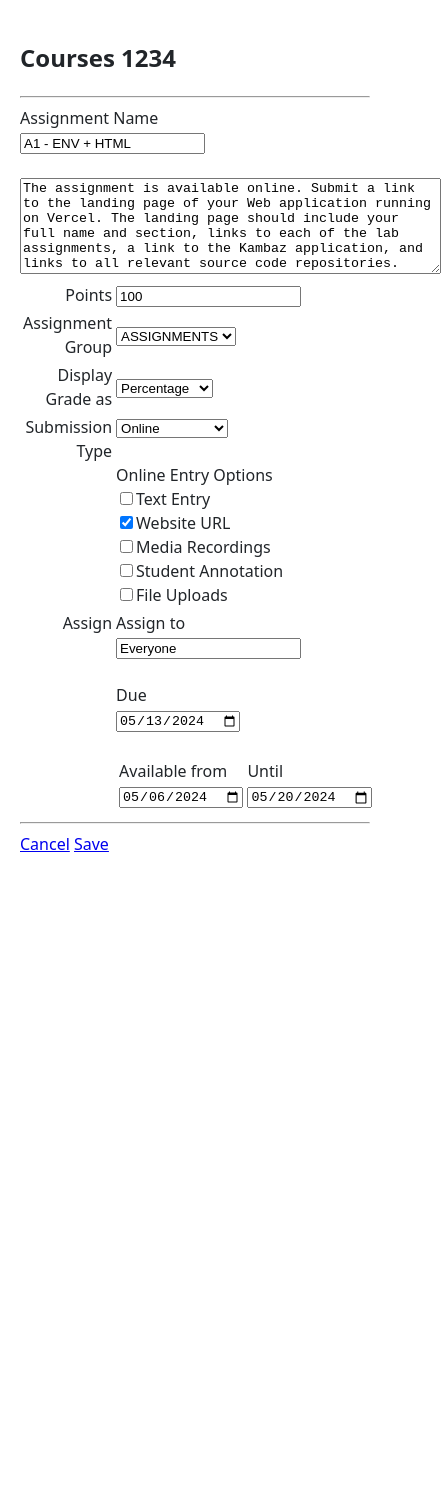
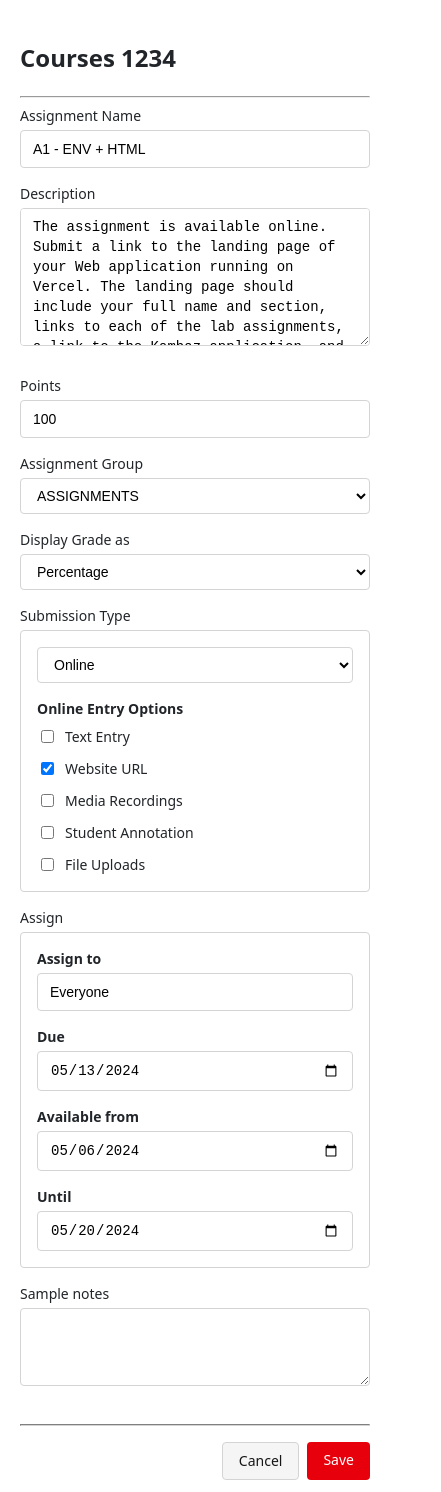
Before and after one commit to sesha-2k3/webdev-client, a Next.js app: page /courses/1234/assignments/123 in a window 390 px wide. Shown: the whole page, 441 px wide, since content can reach past the window. Before the commit the page ends 868 px from the top, so only its background shows below. Built offline with nearby package versions, Linux system fonts and the light colour scheme.

Commit message:
sec: 2.4.8-2.4.9 Kambaz: assignment editor, account screens

```diff
--- a/app/(kambaz)/account/Navigation.tsx
+++ b/app/(kambaz)/account/Navigation.tsx
@@ -1,10 +1,28 @@
+"use client";
 import Link from "next/link";
+import { usePathname } from "next/navigation";
 export default function AccountNavigation() {
+  const pathname = usePathname() ?? "";
+  const links = [
+    { label: "Signin", path: "/account/signin" },
+    { label: "Signup", path: "/account/signup" },
+    { label: "Profile", path: "/account/profile" },
+  ];
   return (
-    <div id="wd-account-navigation">
-      <Link href="/account/signin">Signin</Link> <br />
-      <Link href="/account/signup">Signup</Link> <br />
-      <Link href="/account/profile">Profile</Link> <br />
+    <div id="wd-account-navigation" className="wd list-group rounded-none text-lg">
+      {links.map((link) => (
+        <Link
+          key={link.path}
+          href={link.path}
+          className={
+            pathname === link.path
+              ? "list-group-item active border-0"
+              : "list-group-item border-0 text-red-600"
+          }
+        >
+          {link.label}
+        </Link>
+      ))}
     </div>
   );
 }
--- a/app/(kambaz)/account/layout.tsx
+++ b/app/(kambaz)/account/layout.tsx
@@ -4,19 +4,11 @@
   children,
 }: Readonly<{ children: ReactNode }>) {
   return (
-    <div id="wd-kambaz-account">
-      <table>
-        <tbody>
-          <tr>
-            <td valign="top">
-              <AccountNavigation />
-            </td>
-            <td valign="top" width="100%">
-              {children}
-            </td>
-          </tr>
-        </tbody>
-      </table>
+    <div id="wd-kambaz-account" className="flex gap-4">
+      <div className="w-[140px] shrink-0">
+        <AccountNavigation />
+      </div>
+      <div className="min-w-0 flex-1">{children}</div>
     </div>
   );
 }
--- a/app/(kambaz)/account/profile/page.tsx
+++ b/app/(kambaz)/account/profile/page.tsx
@@ -1,41 +1,59 @@
 import Link from "next/link";
 export default function Profile() {
   return (
-    <div id="wd-profile-screen">
-      <h3>Profile</h3>
+    <div id="wd-profile-screen" className="max-w-sm">
+      <h1 className="mb-3 text-2xl font-semibold">Profile</h1>
       <input
         defaultValue="alice"
         placeholder="username"
-        className="wd-username"
+        className="wd-username mb-2 w-full rounded border border-neutral-300 px-3 py-2"
       />
-      <br />
       <input
         defaultValue="123"
         placeholder="password"
         type="password"
-        className="wd-password"
+        className="wd-password mb-2 w-full rounded border border-neutral-300 px-3 py-2"
       />
-      <br />
-      <input defaultValue="Alice" placeholder="First Name" id="wd-firstname" />
-      <br />
+      <input
+        defaultValue="Alice"
+        placeholder="First Name"
+        id="wd-firstname"
+        className="mb-2 w-full rounded border border-neutral-300 px-3 py-2"
+      />
       <input
         defaultValue="Wonderland"
         placeholder="Last Name"
         id="wd-lastname"
+        className="mb-2 w-full rounded border border-neutral-300 px-3 py-2"
       />
-      <br />
-      <input defaultValue="2000-01-01" type="date" id="wd-dob" />
-      <br />
-      <input defaultValue="alice@wonderland" type="email" id="wd-email" />
-      <br />
-      <select defaultValue="FACULTY" id="wd-role">
+      <input
+        defaultValue="2000-01-01"
+        type="date"
+        id="wd-dob"
+        className="mb-2 w-full rounded border border-neutral-300 px-3 py-2"
+      />
+      <input
+        defaultValue="alice@wonderland"
+        type="email"
+        id="wd-email"
+        className="mb-2 w-full rounded border border-neutral-300 px-3 py-2"
+      />
+      <select
+        defaultValue="FACULTY"
+        id="wd-role"
+        className="mb-2 w-full rounded border border-neutral-300 bg-white px-3 py-2"
+      >
         <option value="USER">User</option>
         <option value="ADMIN">Admin</option>
         <option value="FACULTY">Faculty</option>
         <option value="STUDENT">Student</option>
       </select>
-      <br />
-      <Link href="/account/signin">Sign out</Link>
+      <Link
+        href="/account/signin"
+        className="block w-full rounded bg-red-600 px-3 py-2 text-center text-white no-underline"
+      >
+        Sign out
+      </Link>
     </div>
   );
 }
--- a/app/(kambaz)/account/signin/page.tsx
+++ b/app/(kambaz)/account/signin/page.tsx
@@ -1,26 +1,35 @@
 import Link from "next/link";
 export default function Signin() {
   return (
-    <div id="wd-signin-screen">
-      <h3>Sign in</h3>
+    <div id="wd-signin-screen" className="max-w-sm">
+      <h1 className="mb-3 text-2xl font-semibold">Sign in</h1>
       <input
         placeholder="username"
-        className="wd-username"
         defaultValue="ada"
-      />{" "}
-      <br />
+        className="wd-username mb-2 w-full rounded border border-neutral-300 px-3 py-2"
+      />
       <input
         placeholder="password"
         type="password"
-        className="wd-password"
         defaultValue="123"
-      />{" "}
-      <br />
-      <Link href="/dashboard" id="wd-signin-btn">
+        className="wd-password mb-2 w-full rounded border border-neutral-300 px-3 py-2"
+      />
+      <label htmlFor="wd-ai-signin-note" className="mb-1 block text-sm">
+        Sample note
+      </label>
+      <input
+        id="wd-ai-signin-note"
+        placeholder="sample note"
+        className="mb-2 w-full rounded border border-neutral-300 px-3 py-2"
+      />
+      <Link
+        id="wd-signin-btn"
+        href="/dashboard"
+        className="mb-2 block w-full rounded bg-blue-600 px-3 py-2 text-center text-white no-underline"
+      >
         Sign in
-      </Link>{" "}
-      <br />
-      <Link href="/account/signup" id="wd-signup-link">
+      </Link>
+      <Link id="wd-signup-link" href="/account/signup">
         Sign up
       </Link>
     </div>
--- a/app/(kambaz)/account/signup/page.tsx
+++ b/app/(kambaz)/account/signup/page.tsx
@@ -1,29 +1,30 @@
 import Link from "next/link";
 export default function Signup() {
   return (
-    <div id="wd-signup-screen">
-      <h3>Sign up</h3>
+    <div id="wd-signup-screen" className="max-w-sm">
+      <h1 className="mb-3 text-2xl font-semibold">Sign up</h1>
       <input
         placeholder="username"
-        className="wd-username"
         defaultValue="ada"
+        className="wd-username mb-2 w-full rounded border border-neutral-300 px-3 py-2"
       />
-      <br />
       <input
         placeholder="password"
         type="password"
-        className="wd-password"
         defaultValue="123"
+        className="wd-password mb-2 w-full rounded border border-neutral-300 px-3 py-2"
       />
-      <br />
       <input
         placeholder="verify password"
         type="password"
-        className="wd-password-verify"
+        className="wd-password-verify mb-2 w-full rounded border border-neutral-300 px-3 py-2"
       />
-      <br />
-      <Link href="/account/profile">Sign up</Link>
-      <br />
+      <Link
+        href="/account/profile"
+        className="mb-2 block w-full rounded bg-blue-600 px-3 py-2 text-center text-white no-underline"
+      >
+        Sign up
+      </Link>
       <Link href="/account/signin">Sign in</Link>
     </div>
   );
--- a/app/(kambaz)/courses/[cid]/assignments/[aid]/page.tsx
+++ b/app/(kambaz)/courses/[cid]/assignments/[aid]/page.tsx
@@ -1,4 +1,10 @@
 import Link from "next/link";
+
+const field = "w-full rounded border border-neutral-300 bg-white px-3 py-2 text-sm";
+const row = "mb-4 grid grid-cols-1 items-start gap-1 sm:grid-cols-[160px_1fr] sm:gap-4";
+const rowLabel = "text-sm sm:pt-2 sm:text-right";
+const box = "rounded border border-neutral-300 p-4";
+
 export default async function AssignmentEditor({
   params,
 }: {
@@ -6,134 +12,137 @@
 }) {
   const { cid } = await params;
   return (
-    <div id="wd-assignments-editor">
-      <label htmlFor="wd-name">Assignment Name</label>
-      <br />
-      <input id="wd-name" defaultValue="A1 - ENV + HTML" />
-      <br />
-      <br />
+    <div id="wd-assignments-editor" className="max-w-3xl">
+      <label htmlFor="wd-name" className="mb-1 block text-sm font-medium">
+        Assignment Name
+      </label>
+      <input id="wd-name" defaultValue="A1 - ENV + HTML" className={`${field} mb-4`} />
+      <label htmlFor="wd-description" className="mb-1 block text-sm font-medium">
+        Description
+      </label>
       <textarea
         id="wd-description"
-        cols={50}
         rows={6}
         defaultValue="The assignment is available online. Submit a link to the landing page of your Web application running on Vercel. The landing page should include your full name and section, links to each of the lab assignments, a link to the Kambaz application, and links to all relevant source code repositories."
+        className={`${field} mb-6`}
       />
-      <br />
-      <table>
-        <tbody>
-          <tr>
-            <td align="right" valign="top">
-              <label htmlFor="wd-points">Points</label>
-            </td>
-            <td>
-              <input id="wd-points" defaultValue={100} />
-            </td>
-          </tr>
-          <tr>
-            <td align="right" valign="top">
-              <label htmlFor="wd-group">Assignment Group</label>
-            </td>
-            <td>
-              <select id="wd-group" defaultValue="ASSIGNMENTS">
+
+      <div className={row}>
+        <label htmlFor="wd-points" className={rowLabel}>
+          Points
+        </label>
+        <input id="wd-points" defaultValue={100} className={field} />
+      </div>
+
+      <div className={row}>
+        <label htmlFor="wd-group" className={rowLabel}>
+          Assignment Group
+        </label>
+        <select id="wd-group" defaultValue="ASSIGNMENTS" className={field}>
           <option value="ASSIGNMENTS">ASSIGNMENTS</option>
           <option value="QUIZZES">QUIZZES</option>
           <option value="EXAMS">EXAMS</option>
           <option value="PROJECT">PROJECT</option>
         </select>
-            </td>
-          </tr>
-          <tr>
-            <td align="right" valign="top">
-              <label htmlFor="wd-display-grade-as">Display Grade as</label>
-            </td>
-            <td>
-              <select id="wd-display-grade-as" defaultValue="PERCENTAGE">
+      </div>
+
+      <div className={row}>
+        <label htmlFor="wd-display-grade-as" className={rowLabel}>
+          Display Grade as
+        </label>
+        <select id="wd-display-grade-as" defaultValue="PERCENTAGE" className={field}>
           <option value="PERCENTAGE">Percentage</option>
           <option value="POINTS">Points</option>
           <option value="LETTER">Letter Grade</option>
         </select>
-            </td>
-          </tr>
-          <tr>
-            <td align="right" valign="top">
-              <label htmlFor="wd-submission-type">Submission Type</label>
-            </td>
-            <td>
-              <select id="wd-submission-type" defaultValue="ONLINE">
+      </div>
+
+      <div className={row}>
+        <label htmlFor="wd-submission-type" className={rowLabel}>
+          Submission Type
+        </label>
+        <div className={box}>
+          <select id="wd-submission-type" defaultValue="ONLINE" className={`${field} mb-4`}>
             <option value="ONLINE">Online</option>
             <option value="ON_PAPER">On Paper</option>
             <option value="NO_SUBMISSION">No Submission</option>
           </select>
-              <br />
-              <br />
-              <label>Online Entry Options</label>
-              <br />
+          <div className="mb-2 text-sm font-semibold">Online Entry Options</div>
+          <div className="flex flex-col gap-3 text-sm">
+            <div className="flex items-center gap-2">
               <input type="checkbox" id="wd-text-entry" />
               <label htmlFor="wd-text-entry">Text Entry</label>
-              <br />
+            </div>
+            <div className="flex items-center gap-2">
               <input type="checkbox" id="wd-website-url" defaultChecked />
               <label htmlFor="wd-website-url">Website URL</label>
-              <br />
+            </div>
+            <div className="flex items-center gap-2">
               <input type="checkbox" id="wd-media-recordings" />
               <label htmlFor="wd-media-recordings">Media Recordings</label>
-              <br />
+            </div>
+            <div className="flex items-center gap-2">
               <input type="checkbox" id="wd-student-annotation" />
               <label htmlFor="wd-student-annotation">Student Annotation</label>
-              <br />
+            </div>
+            <div className="flex items-center gap-2">
               <input type="checkbox" id="wd-file-upload" />
               <label htmlFor="wd-file-upload">File Uploads</label>
-            </td>
-          </tr>
-          <tr>
-            <td align="right" valign="top">
-              <label>Assign</label>
-            </td>
-            <td>
-              <label htmlFor="wd-assign-to">Assign to</label>
-              <br />
-              <input id="wd-assign-to" defaultValue="Everyone" />
-              <br />
-              <br />
-              <label htmlFor="wd-due-date">Due</label>
-              <br />
-              <input type="date" id="wd-due-date" defaultValue="2024-05-13" />
-              <br />
-              <br />
-              <table>
-                <tbody>
-                  <tr>
-                    <td>
-                      <label htmlFor="wd-available-from">Available from</label>
-                      <br />
-                      <input
-                        type="date"
-                        id="wd-available-from"
-                        defaultValue="2024-05-06"
-                      />
-                    </td>
-                    <td>
-                      <label htmlFor="wd-available-until">Until</label>
-                      <br />
-                      <input
-                        type="date"
-                        id="wd-available-until"
-                        defaultValue="2024-05-20"
-                      />
-                    </td>
-                  </tr>
-                </tbody>
-              </table>
-            </td>
-          </tr>
-        </tbody>
-      </table>
-      <hr />
-      <Link href={`/courses/${cid}/assignments`} id="wd-cancel">
+            </div>
+          </div>
+        </div>
+      </div>
+
+      <div className={row}>
+        <span className={rowLabel}>Assign</span>
+        <div className={box}>
+          <label htmlFor="wd-assign-to" className="mb-1 block text-sm font-semibold">
+            Assign to
+          </label>
+          <input id="wd-assign-to" defaultValue="Everyone" className={`${field} mb-4`} />
+          <label htmlFor="wd-due-date" className="mb-1 block text-sm font-semibold">
+            Due
+          </label>
+          <input type="date" id="wd-due-date" defaultValue="2024-05-13" className={`${field} mb-4`} />
+          <div className="grid grid-cols-1 gap-4 sm:grid-cols-2">
+            <div>
+              <label htmlFor="wd-available-from" className="mb-1 block text-sm font-semibold">
+                Available from
+              </label>
+              <input type="date" id="wd-available-from" defaultValue="2024-05-06" className={field} />
+            </div>
+            <div>
+              <label htmlFor="wd-available-until" className="mb-1 block text-sm font-semibold">
+                Until
+              </label>
+              <input type="date" id="wd-available-until" defaultValue="2024-05-20" className={field} />
+            </div>
+          </div>
+        </div>
+      </div>
+
+      <label htmlFor="wd-ai-editor-notes" className="mb-1 block text-sm font-medium">
+        Sample notes
+      </label>
+      <textarea id="wd-ai-editor-notes" rows={3} className={`${field} mb-4`} />
+
+      <hr className="my-4 border-neutral-300" />
+      <div className="flex justify-end gap-2">
+        <Link
+          href={`/courses/${cid}/assignments`}
+          id="wd-cancel"
+          className="rounded border border-neutral-300 bg-neutral-100 px-4 py-2 text-sm text-neutral-900 no-underline"
+        >
           Cancel
-      </Link>{" "}
-      <Link href={`/courses/${cid}/assignments`} id="wd-save">
+        </Link>
+        <Link
+          href={`/courses/${cid}/assignments`}
+          id="wd-save"
+          className="rounded bg-red-600 px-4 py-2 text-sm text-white no-underline"
+        >
           Save
         </Link>
       </div>
+    </div>
   );
 }
```
Lines whose indentation alone changed are shown as unchanged.
